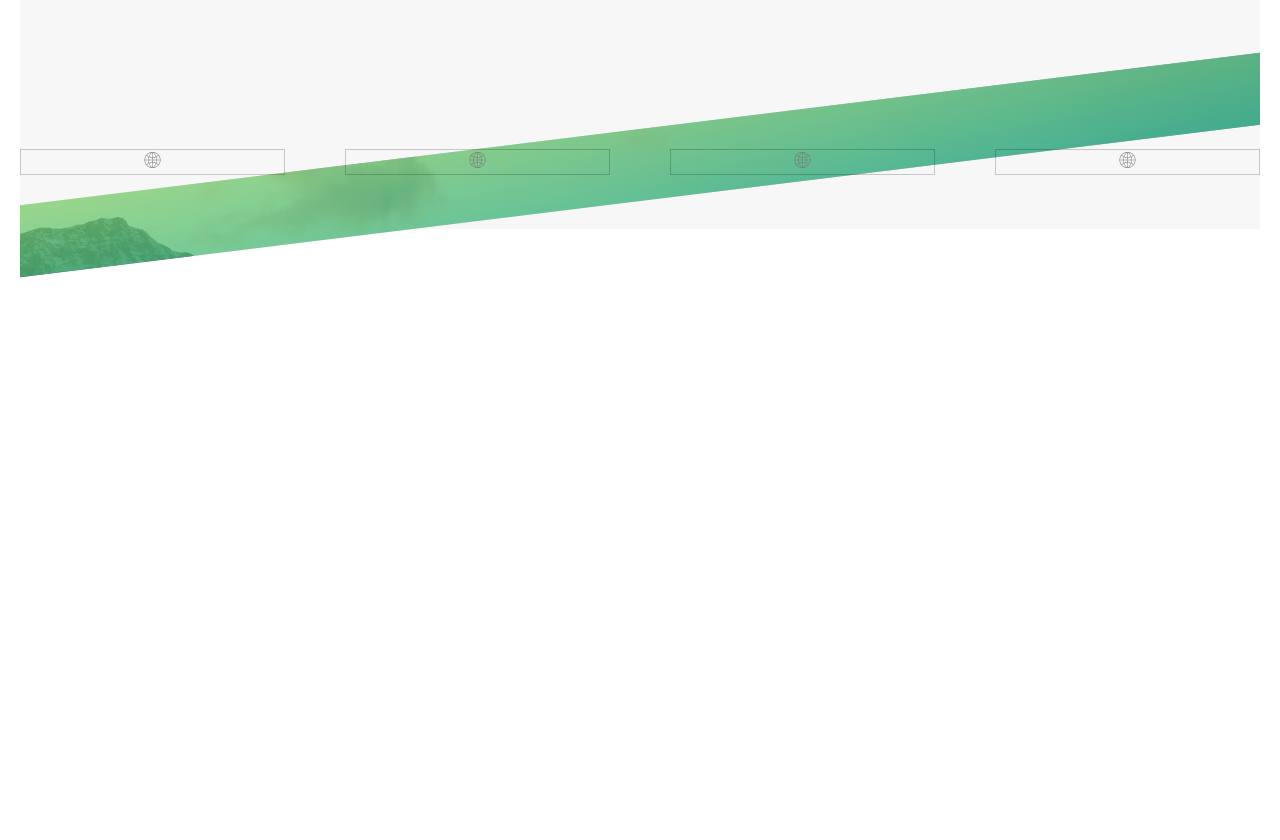
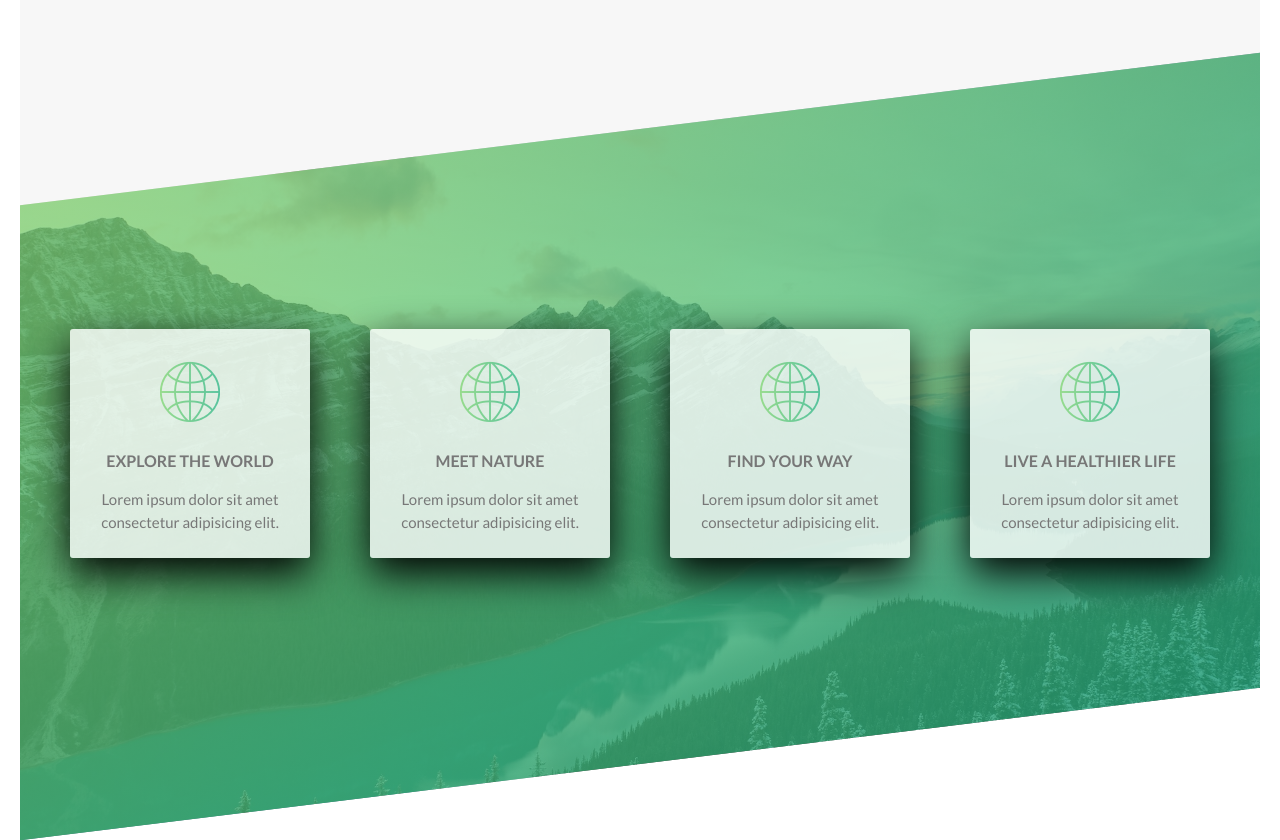
Before and after one commit to mahajantejasv/Natours, a website: page index.html in a window 1280 px wide. Shown: the part 1356-2196 px from the top of the page. Before the commit the page ends 1683 px from the top, so only its background shows below. Drawn offline with Linux system fonts and the light colour scheme.

Commit message:
added feature boxes

```diff
--- a/index.html
+++ b/index.html
@@ -99,7 +99,6 @@
           </div>
           <div class="col-1-of-2">
             <div class="composition">
-
               <img src="./img/nat-1-large.jpg" alt="photo 1"
                 class="composition-photo composition-photo-1"></img>
               <img src="./img/nat-2-large.jpg" alt="photo 1"
@@ -115,21 +114,29 @@
           <div class="col-1-of-4">
             <div class="feature-box">
                 <i class='icon-basic-world feature-icon'></i>
+                <h3 class='heading-tertiary u-margin-bottom-small'>Explore the world</h3>
+                <p>Lorem ipsum dolor sit amet consectetur adipisicing elit.</p>
             </div>
           </div>
           <div class="col-1-of-4">
             <div class="feature-box">
               <i class='icon-basic-world feature-icon'></i>
+              <h3 class='heading-tertiary u-margin-bottom-small'>Meet Nature</h3>
+                <p>Lorem ipsum dolor sit amet consectetur adipisicing elit.</p>
             </div>
           </div>
           <div class="col-1-of-4">
             <div class="feature-box">
               <i class='icon-basic-world feature-icon'></i>
+              <h3 class='heading-tertiary u-margin-bottom-small'>Find Your Way</h3>
+                <p>Lorem ipsum dolor sit amet consectetur adipisicing elit.</p>
             </div>
           </div>
           <div class="col-1-of-4">
             <div class="feature-box">
               <i class='icon-basic-world feature-icon'></i>
+              <h3 class='heading-tertiary u-margin-bottom-small'>LIVE A HEALTHIER LIFE</h3>
+                <p>Lorem ipsum dolor sit amet consectetur adipisicing elit.</p>
             </div>
           </div>
         </div>
--- a/scss/components/_features.scss
+++ b/scss/components/_features.scss
@@ -1,5 +1,5 @@
 .section-feature {
-  padding: 20px 0px;
+  padding: 20rem 0px;
   text-align: center;
   transition: all 0.3s;
   background-image: linear-gradient(to right bottom, $LightGreen, $DarkGreen),
@@ -10,9 +10,22 @@
   margin-top: -10rem;
   .feature-row {
     transform: skewY(7deg);
+    max-width: 114rem;
     .feature-box {
-      border: 1px solid rgba($black, 0.2);
+      // border: 3px solid rgba($black, 0.2);
+      background-color: rgba($white, 0.8);
+      box-shadow: 0 1.5rem 4rem rgba($black, 1.5);
+      border-radius: 3px;
+      font-size: 1.5rem;
+      padding: 2.5rem;
+      text-align: center;
       .feature-icon {
+        font-size: 6rem;
+        margin-bottom: 0.5rem;
+        display: inline-block;
+        background-image: linear-gradient(to right, $LightGreen, $DarkGreen);
+        -webkit-background-clip: text;
+        color: transparent;
       }
     }
   }
```
Also changed, not shown: css/style.css.
